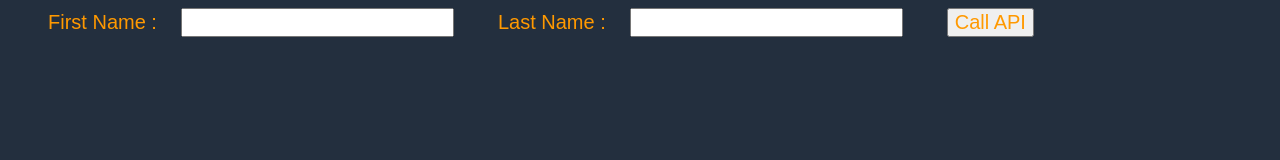
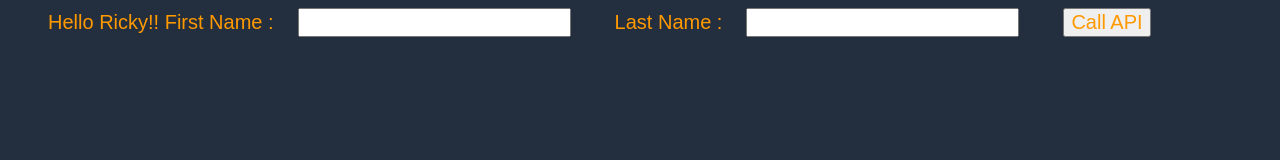
Before and after one commit to seanZealogics/AIWeb, a plain HTML site: page index.html in a window 1280 px wide. Drawn offline with Linux system fonts and the light colour scheme.

Commit message:
Update index.html

```diff
--- a/index.html
+++ b/index.html
@@ -2,7 +2,7 @@
 <html>
 <head>
     <meta charset="UTF-8">
-    <title>Hello Ricky!</title>
+    <title>Hello Zealogics!</title>
     <!-- Add some CSS to change client UI -->
     <style>
     body {
@@ -47,7 +47,7 @@
 </head>
 <body>
     <form>
-        <label>First Name :</label>
+        <label>Hello Ricky!! First Name :</label>
         <input type="text" id="fName">
         <label>Last Name :</label>
         <input type="text" id="lName">
```
